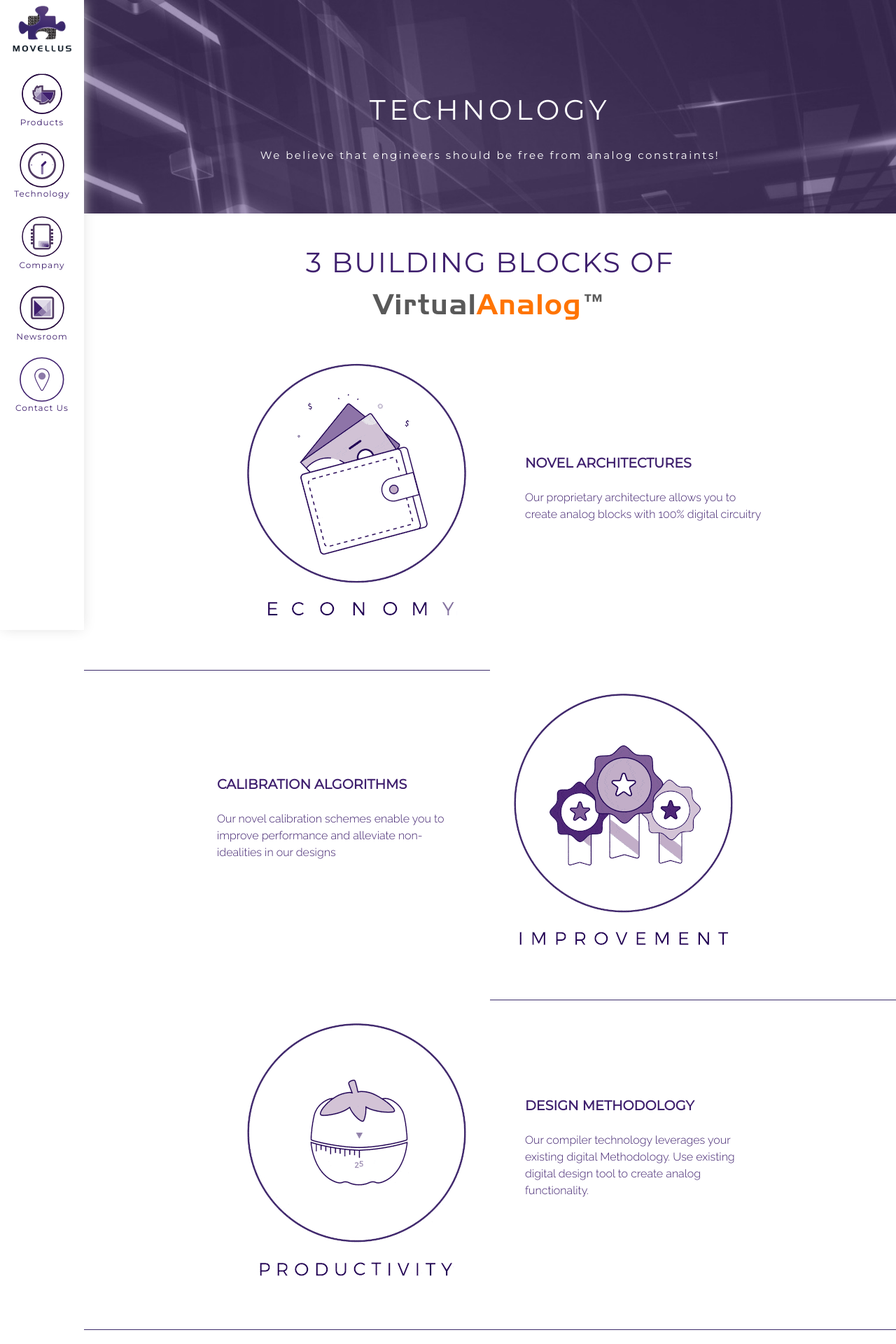
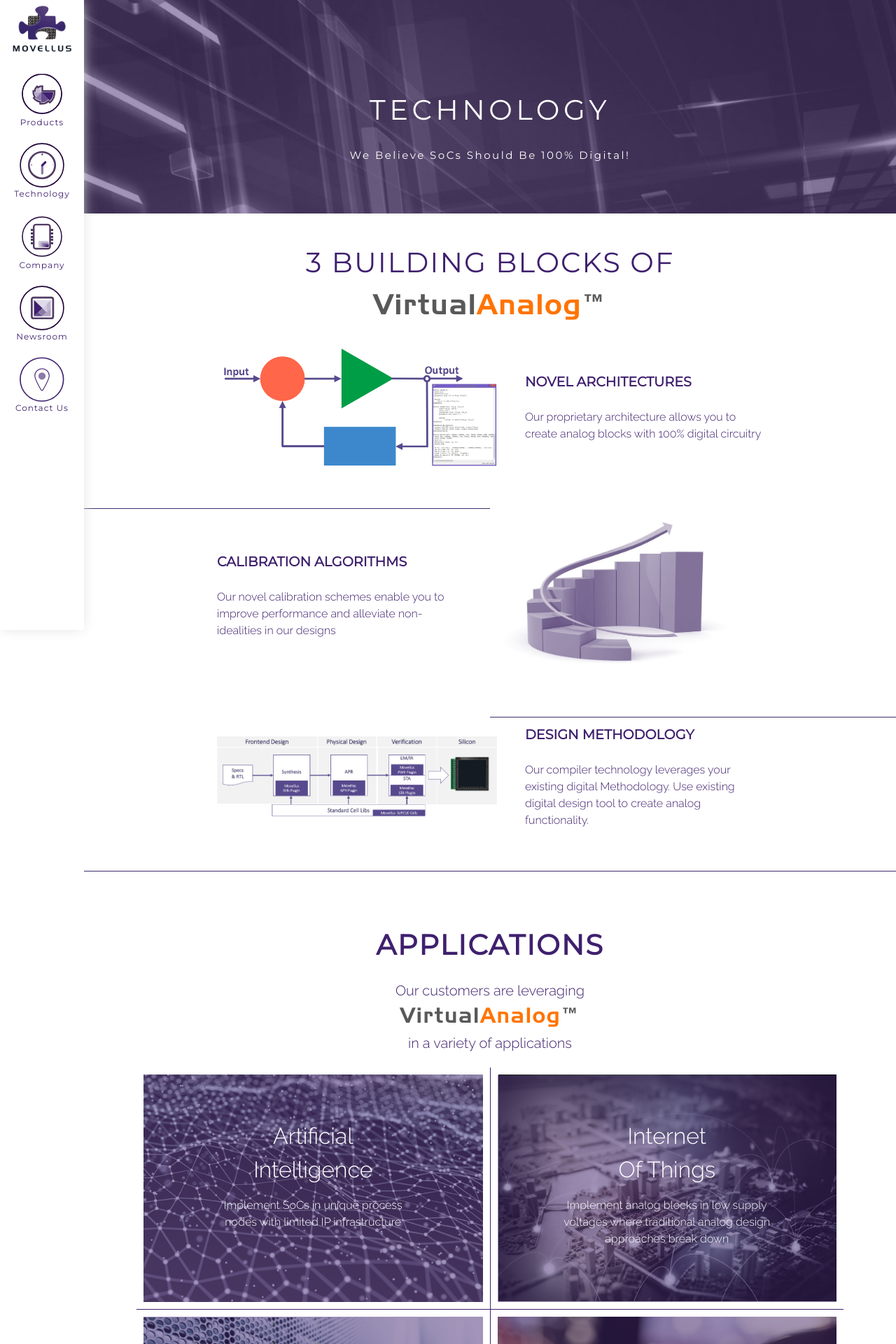
Before and after one commit to zaghmout/movellus, a Jekyll site: the page built from technology/index.html, in a window 1280 px wide. Shown: the top 1920 px of the page at 70% size. Built offline with Jekyll 4.4.1, drawn with Linux system fonts in a browser that asks for light colours; nearby versions of some CDN libraries.

Commit message:
images and text changes

```diff
--- a/_sass/_layout.scss
+++ b/_sass/_layout.scss
@@ -1028,6 +1028,10 @@
     }
 }
 
+.products-justify{
+    text-align: justify;
+}
+
 #products-video{
     height: 360px;
     width: 640px;
--- a/technology/index.html
+++ b/technology/index.html
@@ -11,9 +11,7 @@
         <h1 class="heading">
             TECHNOLOGY
             <br>
-            <p>
-            We believe that engineers should be free from analog constraints!
-            </p>
+            <p>We Believe SoCs Should Be 100% Digital!</p>
         </h1>
       </div>
     </header>
@@ -26,7 +24,7 @@
       <div class="tech-wrapper">
           <div class="flexbox-container">
               <div class="feature-gif">
-                  <img id="gif-wallet" src="/images/gif/wallet.gif" alt="" width="400" height="400">
+                  <img  src="/images/input-output.png" alt="">
               </div>
               <div class="feature-details">
                   <strong>
@@ -48,7 +46,7 @@
                   Our novel calibration schemes enable you to improve performance and alleviate non-idealities in our designs
               </div>
               <div class="feature-gif">
-                  <img id="gif-badges" src="/images/gif/placeholders/badge-first.gif" alt="" width="400" height="400">
+                  <img src="/images/calibration-algorithms.png" alt="">
               </div>
           </div>
       </div>
@@ -56,7 +54,7 @@
       <div class="tech-wrapper">
           <div class="flexbox-container">
               <div class="feature-gif">
-                  <img id="gif-tomato" src="/images/gif/tomato.gif" alt="" width="400" height="400">
+                  <img src="/images/design-methodology.png" alt="" >
               </div>
               <div class="feature-details">
                   <strong>
```
Also changed, not shown: products/index.html (+14 -9 lines), images/calibration-algorithms.png (added), images/design-methodology.png (added), images/input-output.png (added), images/table-values.png (added).
